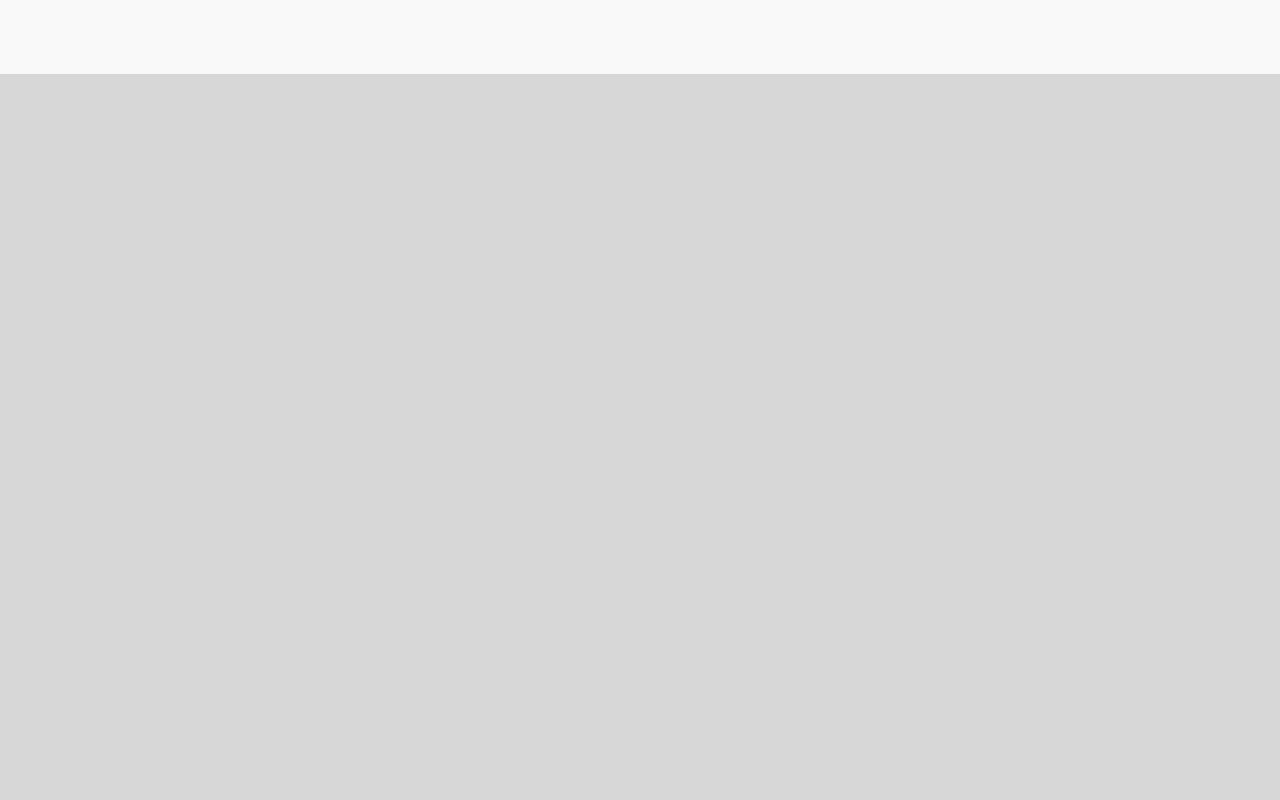
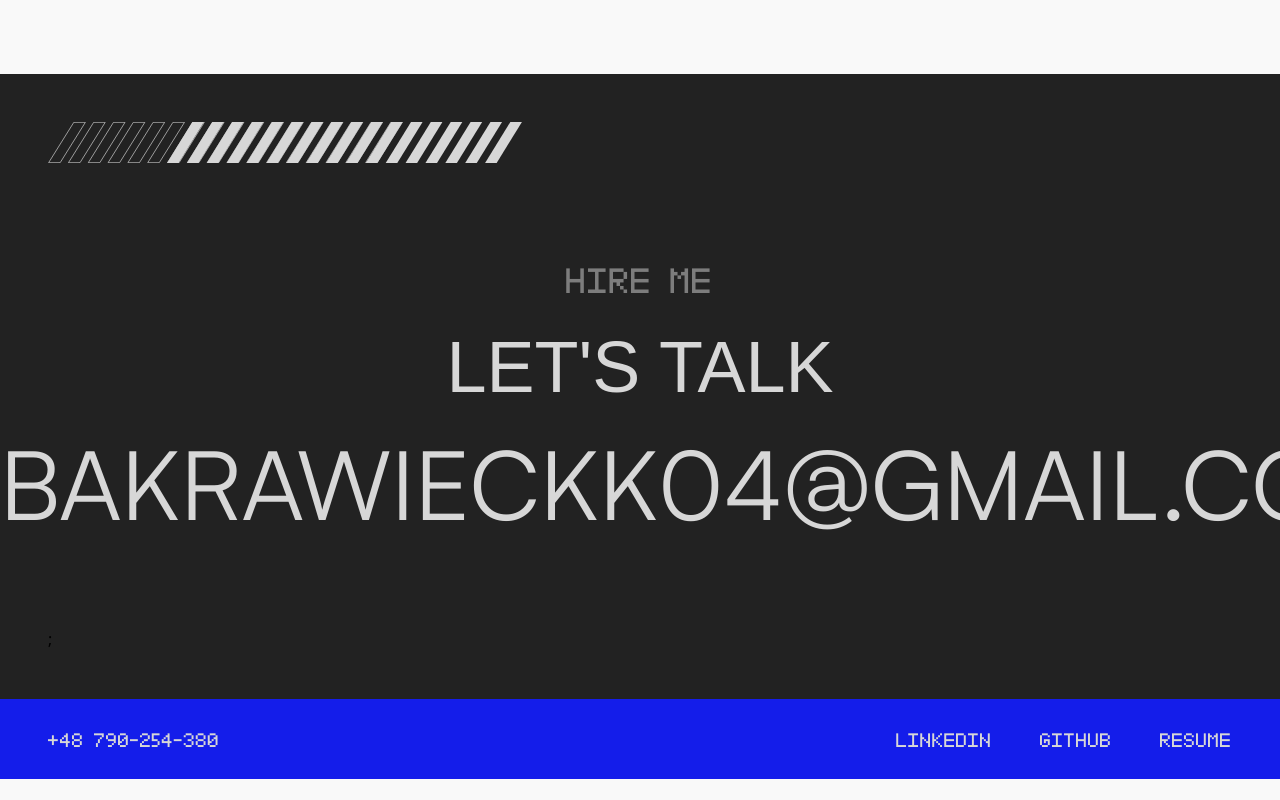
Before and after one commit to JakubKrawiec2001/portfolio, a React (Vite) app: page / in a window 1280 px wide. Shown: the part 6160-6960 px from the top of the page. After the commit the page ends 6939 px from the top, so only its background shows below. Built offline with nearby package versions, Linux system fonts and the light colour scheme; a web font is replaced by a local one.

Commit message:
Add contact and footer components

```diff
--- a/src/App.jsx
+++ b/src/App.jsx
@@ -8,15 +8,11 @@ import { gsap } from "gsap";
 import { ScrollTrigger } from "gsap/ScrollTrigger";
 import TechStack from "./components/TechStack";
 import Footer from "./components/Footer";
-// import { useRef } from "react";
-// import { useGSAP } from "@gsap/react";
+import Contact from "./components/Contact";
 
 gsap.registerPlugin(ScrollTrigger);
 
 function App() {
-	// const container = useRef();
-	// const sectionOne = useRef();
-
 	const lenis = new Lenis();
 	lenis.on("scroll", () => {
 		ScrollTrigger.update;
@@ -26,23 +22,6 @@ function App() {
 		requestAnimationFrame(raf);
 	}
 	requestAnimationFrame(raf);
-
-	// useGSAP(() => {
-	// 	gsap.to(sectionOne.current, {
-	// 		scale: 0.8,
-	// 		rotate: "-10deg",
-	// 		backgroundColor: "blue",
-	// 		scrollTrigger: {
-	// 			trigger: container.current,
-	// 			start: "bottom top",
-	// 			end: "top" + sectionOne.current.offsetWidth,
-	// 			scrub: 1,
-	// 			pin: true,
-	// 			pinSpacing: true,
-	// 			markers: true,
-	// 		},
-	// 	});
-	// });
 
 	return (
 		<main className="min-h-screen w-screen">
@@ -57,8 +36,8 @@ function App() {
 				<div className="sticky min-h-[70vh] top-0 z-10 flex  flex-col justify-center gap-12 py-12 px-4 2lg:px-12">
 					<TechStack />
 				</div>
-				<div className="relative bg-custom-white min-h-[100vh] flex items-center justify-center z-20 px-4 2lg:px-12">
-					<p className="text-6xl text-custom-white">CONTACT</p>
+				<div className="relative bg-custom-black min-h-[70vh] flex flex-col justify-center gap-24 z-20 py-12 px-4 2lg:px-12">
+					<Contact />
 				</div>
 			</div>
 			<Footer />
--- /dev/null
+++ b/src/components/Contact.jsx
@@ -0,0 +1,21 @@
+import lines from "/icons/bordered-lines.svg";
+
+const Contact = () => {
+	return (
+		<>
+			<img src={lines} alt="" className="w-[40%]" />
+			<div className="flex flex-col items-center gap-8">
+				<span className="text-4xl text-custom-white font-bitx uppercase opacity-50">
+					hire me
+				</span>
+				<h2 className="text-custom-white uppercase text-7xl">{`let's talk`}</h2>
+				<p className="text-custom-white text-8xl uppercase font-satoshi-regular">
+					kubakrawieckk04@gmail.com
+				</p>
+			</div>
+			;
+		</>
+	);
+};
+
+export default Contact;
--- a/src/components/Footer.jsx
+++ b/src/components/Footer.jsx
@@ -1,21 +1,15 @@
 const Footer = () => {
 	return (
-		<div className="relative bg-custom-black text-custom-white font-bitx min-h-[10vh] flex justify-between items-center py-6 px-4 2lg:px-12">
+		<div className="relative bg-custom-blue text-custom-white font-bitx min-h-[10vh] flex justify-between items-center py-6 px-4 2lg:px-12">
 			<p className="text-xl">+48 790-254-380</p>
 			<div className="flex items-center gap-12 uppercase">
-				<a
-					href="#"
-					className="hover:text-custom-blue transition-colors text-xl">
+				<a href="#" className="hover:text-white transition-colors text-xl">
 					linkedin
 				</a>
-				<a
-					href="#"
-					className="hover:text-custom-blue transition-colors text-xl">
+				<a href="#" className="hover:text-white transition-colors text-xl">
 					github
 				</a>
-				<a
-					href="#"
-					className="hover:text-custom-blue transition-colors text-xl">
+				<a href="#" className="hover:text-white transition-colors text-xl">
 					resume
 				</a>
 			</div>
```
Also changed, not shown: public/icons/bordered-lines.svg (added).
